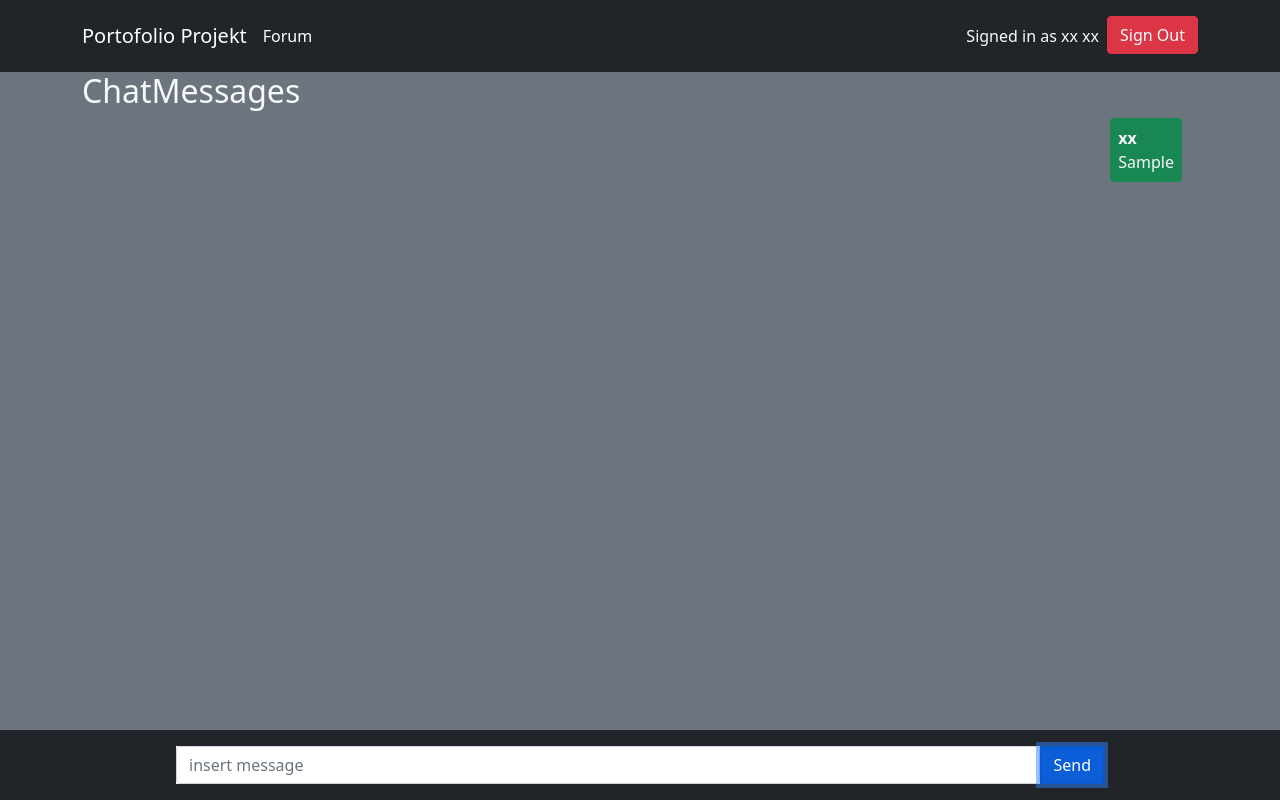
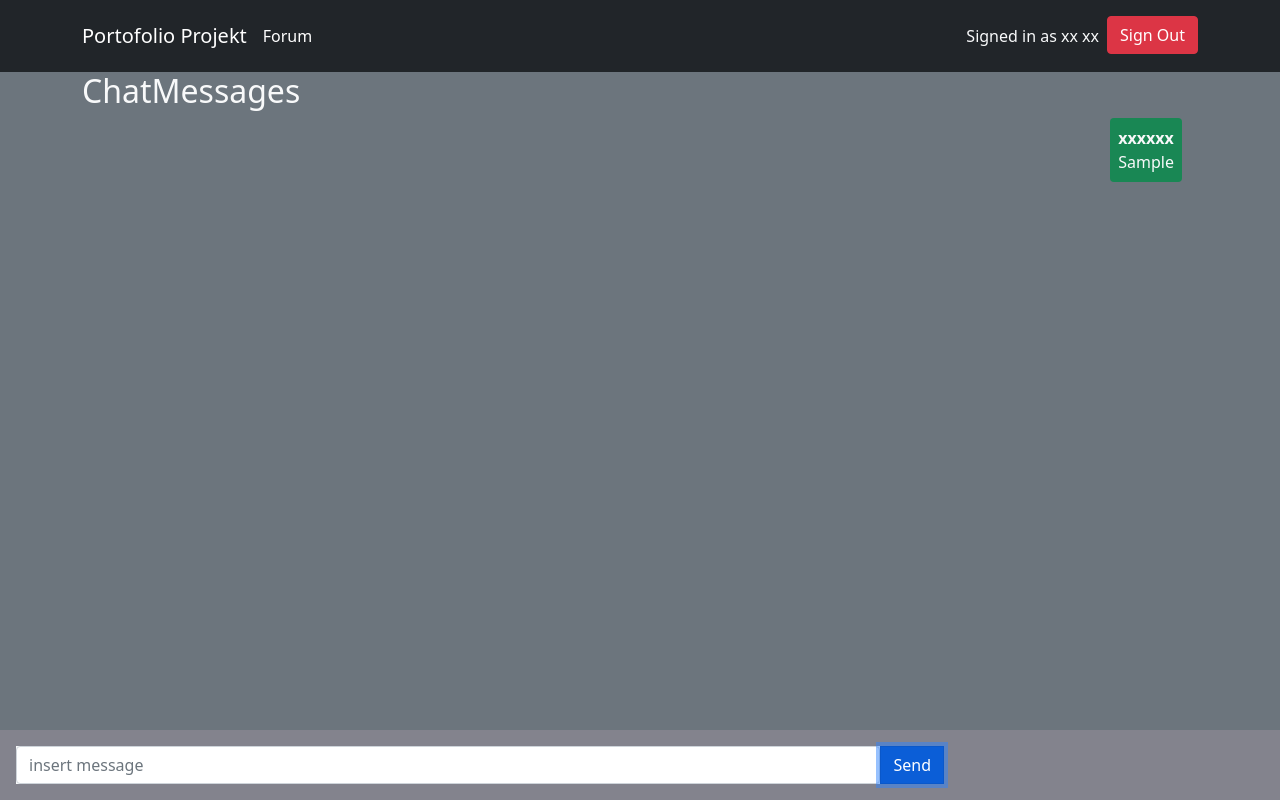
Before and after one commit to hannaheleen/5373022, a React (Create React App) app: page /xx in a window 1280 px wide. Both pictures are taken after typing "Sample" into the empty fields and a click on the button "Send". Built offline with nearby package versions, Linux system fonts and the light colour scheme.

Commit message:
CSS kleine Änderung

```diff
--- /dev/null
+++ b/src/components/ChatInput/ChatInput.css
@@ -0,0 +1,6 @@
+.Texteingabe {
+  background-color: rgb(131, 131, 141);
+  white-space: 100;
+  display: d-flex justify-content-center;
+  /* "bg-dark w-100 d-flex justify-content-center" */
+}
--- a/src/components/ChatInput.js
+++ b/src/components/ChatInput/ChatInput.js
@@ -1,6 +1,7 @@
 import React, { useRef } from "react";
 import { Button, Form } from "react-bootstrap";
-import { useMessages } from "../context/MessageContext";
+import { useMessages } from "../../context/MessageContext";
+import "./ChatInput.css";
 
 export default function ChatInput() {
   const { sendMessage } = useMessages();
@@ -13,7 +14,7 @@ export default function ChatInput() {
   }
 
   return (
-    <div className="bg-dark w-100 d-flex justify-content-center">
+    <div className="Texteingabe">
       <Form className="d-flex justify-content-evenly align-items-center p-3 w-75">
         <Form.Group
           controlId="messageInput"
--- a/src/components/ChatMessages.js
+++ b/src/components/ChatMessages.js
@@ -38,7 +38,11 @@ function ChatMessage({ p_user, message, isFromUser }) {
         } text-light rounded p-2 `}
         style={{ maxWidth: "70%", wordBreak: "break-all" }}
       >
-        <b>{p_user.firstname}</b>
+        <b>
+          {p_user.firstname}
+          {p_user.surname}
+          {p_user.email}
+        </b>
         <div>{message}</div>
       </div>
     </div>
--- a/src/pages/Forum.js
+++ b/src/pages/Forum.js
@@ -1,5 +1,5 @@
 import React from "react";
-import ChatInput from "../components/ChatInput";
+import ChatInput from "../components/ChatInput/ChatInput";
 import ChatMessages from "../components/ChatMessages";
 
 export default function Forum() {
--- a/src/pages/Login.js
+++ b/src/pages/Login.js
@@ -4,9 +4,9 @@ import { useHistory } from "react-router-dom";
 import { useAuth } from "../context/AuthContext";
 
 const Login = () => {
-  const emailRef = useRef();
   const firstnameRef = useRef();
   const surnameRef = useRef();
+  const emailRef = useRef();
   const history = useHistory();
   const { login } = useAuth();
 
@@ -14,9 +14,9 @@ const Login = () => {
     e.preventDefault();
     console.log("Login");
     login(
-      emailRef.current.value,
       firstnameRef.current.value,
-      surnameRef.current.value
+      surnameRef.current.value,
+      emailRef.current.value
     );
     history.push(`/${firstnameRef.current.value}`);
   }
```
